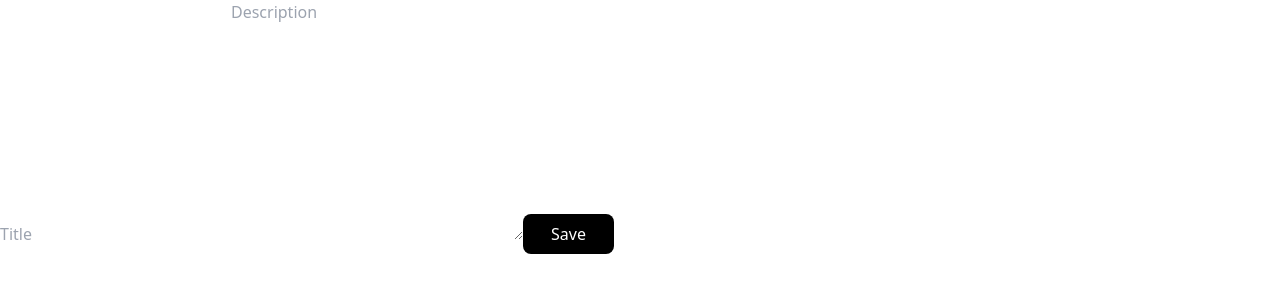
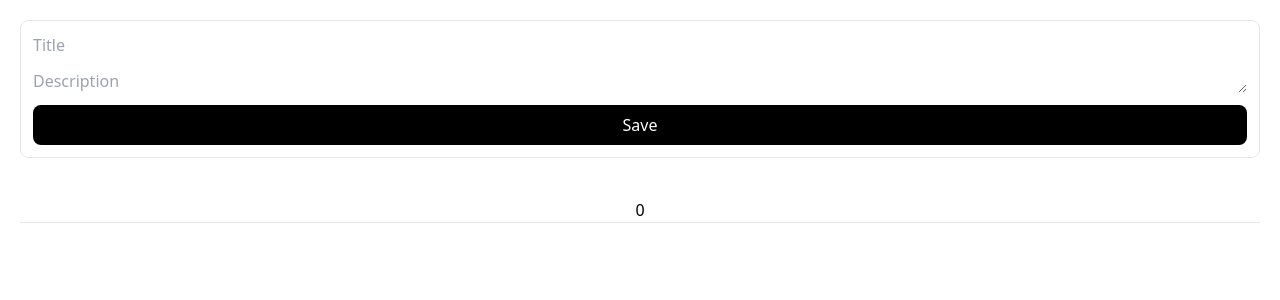
Before and after one commit to codewithsebas/Todo-List, a Next.js app: page / in a window 1280 px wide. Shown: the top 300 px of the page. Built offline with nearby package versions, Linux system fonts and the light colour scheme.

Commit message:
Method Update

```diff
--- a/components/TaskForm.js
+++ b/components/TaskForm.js
@@ -1,46 +1,93 @@
 import { useState } from "react";
-import { useDispatch } from "react-redux";
-import { addTask } from "@/features/tasks/taskSlice";
-import {v4 as uuid} from "uuid";
+import { useDispatch, useSelector } from "react-redux";
+import { addTask, updateTask } from "@/features/tasks/taskSlice";
+import { v4 as uuid } from "uuid";
+import { useEffect } from "react";
+import { useRouter } from "next/router";
 
 const TaskForm = () => {
+  // Function query /id/ Task
+  const { push, query } = useRouter();
+
+  // State of Task
   const [task, setTask] = useState({
     title: "",
     description: "",
+    completed: false,
   });
 
   const dispatch = useDispatch();
+  const tasks = useSelector((state) => state.tasks);
 
   const handleChange = (e) => {
     setTask({
-        ...task,[e.target.name] : e.target.value,
-    })
+      ...task,
+      [e.target.name]: e.target.value,
+    });
   };
 
   const handleSubmit = (e) => {
     e.preventDefault();
-    dispatch(addTask({
+
+    if (query.id) {
+      dispatch(updateTask(task));
+    } else {
+      dispatch(
+        addTask({
           ...task,
-        id: uuid()
-    }))
+          id: uuid(),
+        })
+      );
     }
+    push("/");
+  };
+
+  useEffect(() => {
+    if (query.id) {
+      setTask(tasks.find((task) => task.id === query.id));
+    }
+  }, [query.id, tasks]);
 
   return (
-    <form onSubmit={handleSubmit}>
+    <form
+      onSubmit={handleSubmit}
+      className="border m-5 p-3 rounded-lg flex flex-col justify-center items-center"
+    >
+      <div className="w-full flex flex-col gap-3">
         <input
+          className="outline-none"
           type="text"
           onChange={handleChange}
           name="title"
           placeholder="Title"
+          value={task.title}
         />
         <textarea
+          className="outline-none"
           name="description"
           onChange={handleChange}
           placeholder="Description"
-        cols="30"
-        rows="10"
+          cols="10"
+          rows="1"
+          value={task.description}
         ></textarea>
-      <button className="bg-black px-7 rounded-lg py-2 text-white">Save</button>
+        {query.id ? (
+          <div className="flex gap-3">
+            <div className="flex gap-2">
+              <label htmlFor="incompleted">Incompleted</label>
+              <input
+                type="radio"
+                checked={task.completed}
+                name="incompleted"
+                id="incompleted"
+              />
+            </div>
+          </div>
+        ) : null}
+      </div>
+      <button className="mt-3 w-full bg-black px-7 rounded-lg py-2 text-white">
+        Save
+      </button>
     </form>
   );
 };
--- a/components/TasksList.js
+++ b/components/TasksList.js
@@ -1,26 +1,40 @@
 import { useSelector, useDispatch } from "react-redux";
-import { deleteTask } from "@/features/tasks/taskSlice";
+import { deleteTask, updateTask } from "@/features/tasks/taskSlice";
+import Link from "next/link";
+import { useRouter } from "next/router";
 
 const TasksList = () => {
 
+    const {push} = useRouter();
     const dispatch = useDispatch()
 
     const handleDelete = (id) => {
+        push('/')
         dispatch(deleteTask(id))
     }
 
+    const handleUpdate = (id) =>{
+        push(`/update/${id}`)
+        dispatch(updateTask(id))
+    }
+
   const tasks = useSelector(state => state.tasks);
-  console.log(tasks);
+
   return (
-    <div>
+    <div className="p-5 flex flex-col gap-3">
+        <h1 className="border-b text-center">{tasks.length}</h1>
       {tasks.map(task => (
-        <div key={task.id}>
-            <p>{task.id}</p>
-            <h3>{task.title}</h3>
-            <p>{task.description}</p>
-            <div className="flex gap-3">
-            <button className="bg-black px-4 py-1 text-white">Update</button>
-            <button onClick={() => handleDelete(task.id)} className="bg-black px-4 py-1 text-white">Delete</button>
+        <div key={task.id} className="flex flex-col gap-3 border p-3 rounded-lg">
+            <div className="flex flex-col gap-3">
+            <div><h1 className="text-xl font-medium">{task.title}</h1>
+            <p>{task.description}</p></div>
+            <p className="py-2 border text-center rounded-lg">
+                {task.completed ? 'Completed' : 'Incompleted'}
+            </p>
+            </div>
+            <div className="flex justify-between gap-3 w-full">
+            <button onClick={() => handleUpdate(task.id)} className="w-full rounded-md bg-black px-4 py-1 text-white">Update</button>
+            <button onClick={() => handleDelete(task.id)} className="w-full rounded-md bg-black px-4 py-1 text-white">Delete</button>
             </div>
         </div>
       ))}
--- a/features/tasks/taskSlice.js
+++ b/features/tasks/taskSlice.js
@@ -14,9 +14,19 @@ export const taskSlice = createSlice({
         if(taskFound) {
             state.splice((state.indexOf), 1)
         }
+    },
+    updateTask: (state, action) => {
+        const {id, title, description, completed} = action.payload
+        const foundTask = state.find(task => task.id === id)
+
+        if(foundTask){
+            foundTask.title = title
+            foundTask.description = description
+            foundTask.completed = completed
+        }
     }
   },
 });
 
-export const { addTask, deleteTask } = taskSlice.actions;
+export const { addTask, deleteTask, updateTask } = taskSlice.actions;
 export default taskSlice.reducer;
```
Lines whose indentation alone changed are shown as unchanged.
